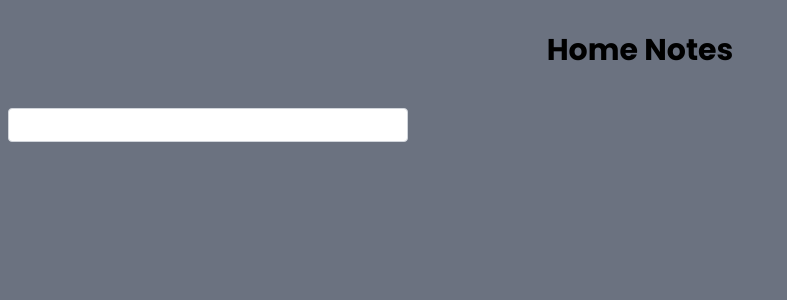
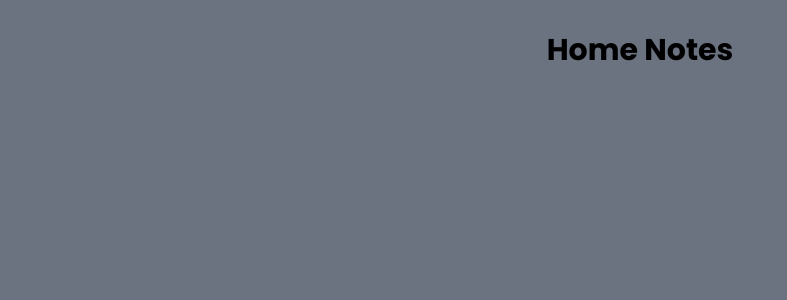
Before and after one commit to Prateekyadav01/Day1_React_Project, a React (Create React App) app: page /homeNotes in a window 1280 px wide. Shown: the top 300 px of the page, without its empty margins (0-787 px from the left). Built offline with nearby package versions, Linux system fonts and the light colour scheme.

Commit message:
1st part is done

```diff
--- a/src/App.jsx
+++ b/src/App.jsx
@@ -1,6 +1,7 @@
 import { Route, Routes } from "react-router-dom";
 import { lazy, Suspense } from "react";
 import HomeNotes from "./components/Notes/HomeNotes";
+import { useState } from "react";
 
 
 
@@ -9,12 +10,16 @@ const LazyHomeNotes = lazy(()=> import("./components/Notes/HomeNotes"))
 
 
 const App = () => {
+
+  const [homeNotes, setHomeNotes] = useState("");
+  const [classNotes, setClassNotes] = useState([]);
+  const [OfficeNotes, setOfficeNotes] = useState([]);
   return (
     <div>
       <Suspense fallback={<div>Loading...</div>}>
         <Routes>
-          <Route path="/" element={<LazyHome />} />
-          <Route path="/homeNotes" element={<LazyHomeNotes />} />
+          <Route path="/" element={<LazyHome homeNotes={homeNotes} setHomeNotes={setHomeNotes} />} />
+          <Route path="/homeNotes" element={<LazyHomeNotes  homeNotes={homeNotes} />} />
         </Routes>
       </Suspense>
     </div>
--- a/src/components/Home.jsx
+++ b/src/components/Home.jsx
@@ -8,22 +8,14 @@ import Footer from './Footer';
 
 const Navbar = lazy(() => import('./Navbar'));
 
-const Home = () => {
+const Home = ({homeNotes , setHomeNotes}) => {
   // const history = useHistory();
   const navigate = useNavigate();
-  const [homeNotes, setHomeNotes] = useState("");
-  const [classNotes, setClassNotes] = useState([]);
-  const [OfficeNotes, setOfficeNotes] = useState([]);
+
 
   const handlerHomeNotes = () => {
-    navigate('/homeNotes', {
-      state: {
-        homeNotes: homeNotes
-      }
-    });
-
-
-
+   localStorage.setItem('homeNotes', JSON.stringify(homeNotes));
+    navigate('/homeNotes')
   }
 
   return (
--- a/src/components/Notes/HomeNotes.jsx
+++ b/src/components/Notes/HomeNotes.jsx
@@ -1,16 +1,22 @@
-import React, { useEffect } from 'react';
-import { useLocation } from 'react-router-dom';
+import React, { useEffect, useState } from 'react';
+
 import Card from './Card';
 
-const HomeNotes = () => {
-  const location = useLocation();
-  const homeNotes = location.state ? location.state.homeNotes : "";
-
-    let answer = localStorage.getItem('homeNotes') ? JSON.parse(localStorage.getItem('homeNotes')) : [];
-    answer.push(homeNotes);
-    localStorage.setItem('homeNotes', JSON.stringify(answer));
+const HomeNotes = ({ homeNotes }) => {
 
 
+  console.log(homeNotes);
+
+  useEffect(() => {
+    handleTheLocalStorage();
+  }, [])
+
+  const [answer, setAnswer] = useState([]);
+  const handleTheLocalStorage = () => {
+    let temp = localStorage.getItem('homeNotes') ? JSON.parse(localStorage.getItem('homeNotes')) : [];
+    setAnswer(temp);
+    console.log(answer)
+  };
 
 
   return (
@@ -18,7 +24,7 @@ const HomeNotes = () => {
       <div className='container mx-auto'>
         <h1 className="text-3xl font-bold mb-8 text-center">Home Notes</h1>
         <div className="grid grid-cols-1 gap-4 md:grid-cols-2 lg:grid-cols-3">
-          {answer.map((item, index) => (
+          {answer && answer.map((item, index) => (
             <Card item={item} key={index} />
           ))}
         </div>
```
